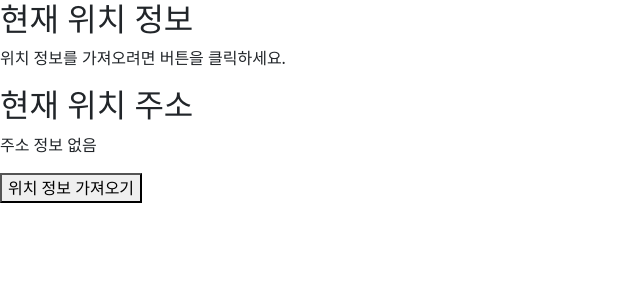
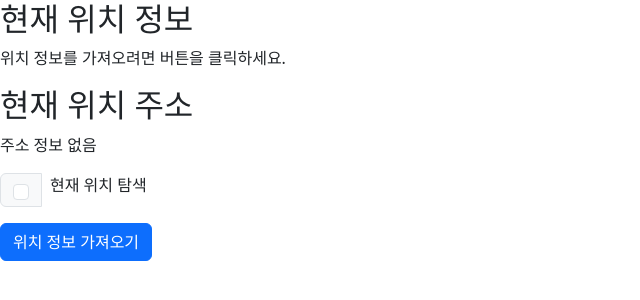
Before and after one commit to I-love-MU/React, a React (Vite) app in the folder ilm/: page /search in a window 1280 px wide. Shown: the top 300 px of the page, without its empty margins (0-640 px from the left). Built offline with nearby package versions, Linux system fonts and the light colour scheme.

Commit message:
feat: 현재 위치 조회를 체크박스 체크 후 버튼 클릭으로 실행되도록 변경

```diff
--- a/ilm/src/pages/SearchPage.jsx
+++ b/ilm/src/pages/SearchPage.jsx
@@ -1,13 +1,18 @@
 import { useState } from 'react'
 import { getLocation } from '../services/Geolocation'
 import { getAddressFromCoordinates } from '../services/GoogleMapsAddress'
+import InputGroup from 'react-bootstrap/InputGroup'
+import Form from 'react-bootstrap/Form'
+import Button from 'react-bootstrap/Button'
 
 function LocationFetcher() {
   const [location, setLocation] = useState(null)
   const [address, setAddress] = useState(null)
   const [loading, setLoading] = useState(false)
+  const [isChecked, setIsChecked] = useState(false)
 
   const fetchLocationAndAddress = async () => {
+    if (!isChecked) return
     setLoading(true)
     try {
       const loc = await getLocation()
@@ -37,9 +42,16 @@ function LocationFetcher() {
       <h2>현재 위치 주소</h2>
       <p>{address ? address : '주소 정보 없음'}</p>
 
-      <button onClick={fetchLocationAndAddress} disabled={loading}>
-        {loading ? '위치 가져오는 중...' : '위치 정보 가져오기'}
-      </button>
+      <InputGroup className='mb-3'>
+        <InputGroup.Checkbox
+          aria-label='Checkbox for following text input'
+          checked={isChecked}
+          onChange={(e) => setIsChecked(e.target.checked)}
+        />
+        <Form.Label className='ms-2'>현재 위치 탐색</Form.Label>
+      </InputGroup>
+
+      <Button onClick={fetchLocationAndAddress}>{loading ? '위치 가져오는 중...' : '위치 정보 가져오기'}</Button>
     </div>
   )
 }
```
